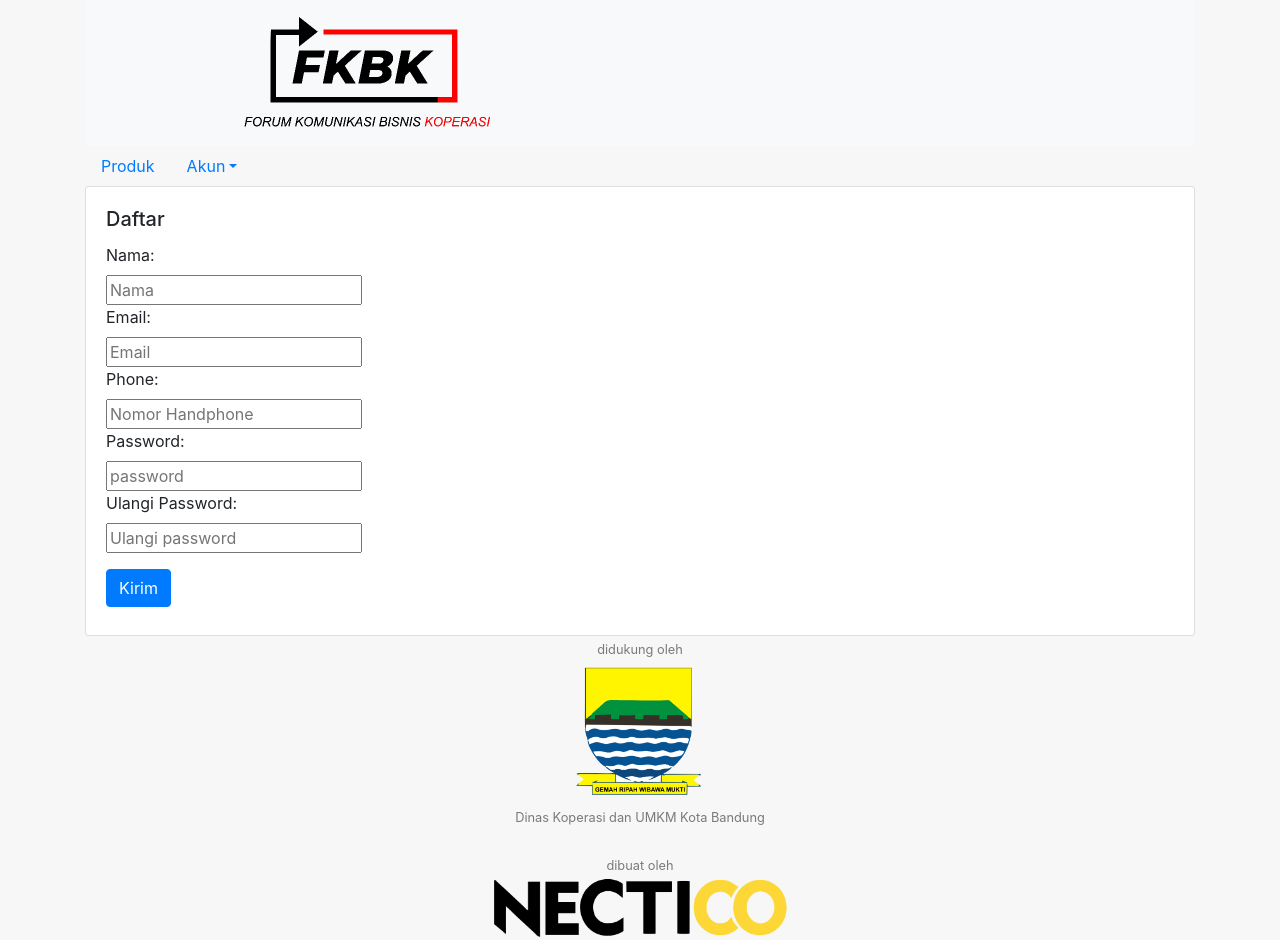
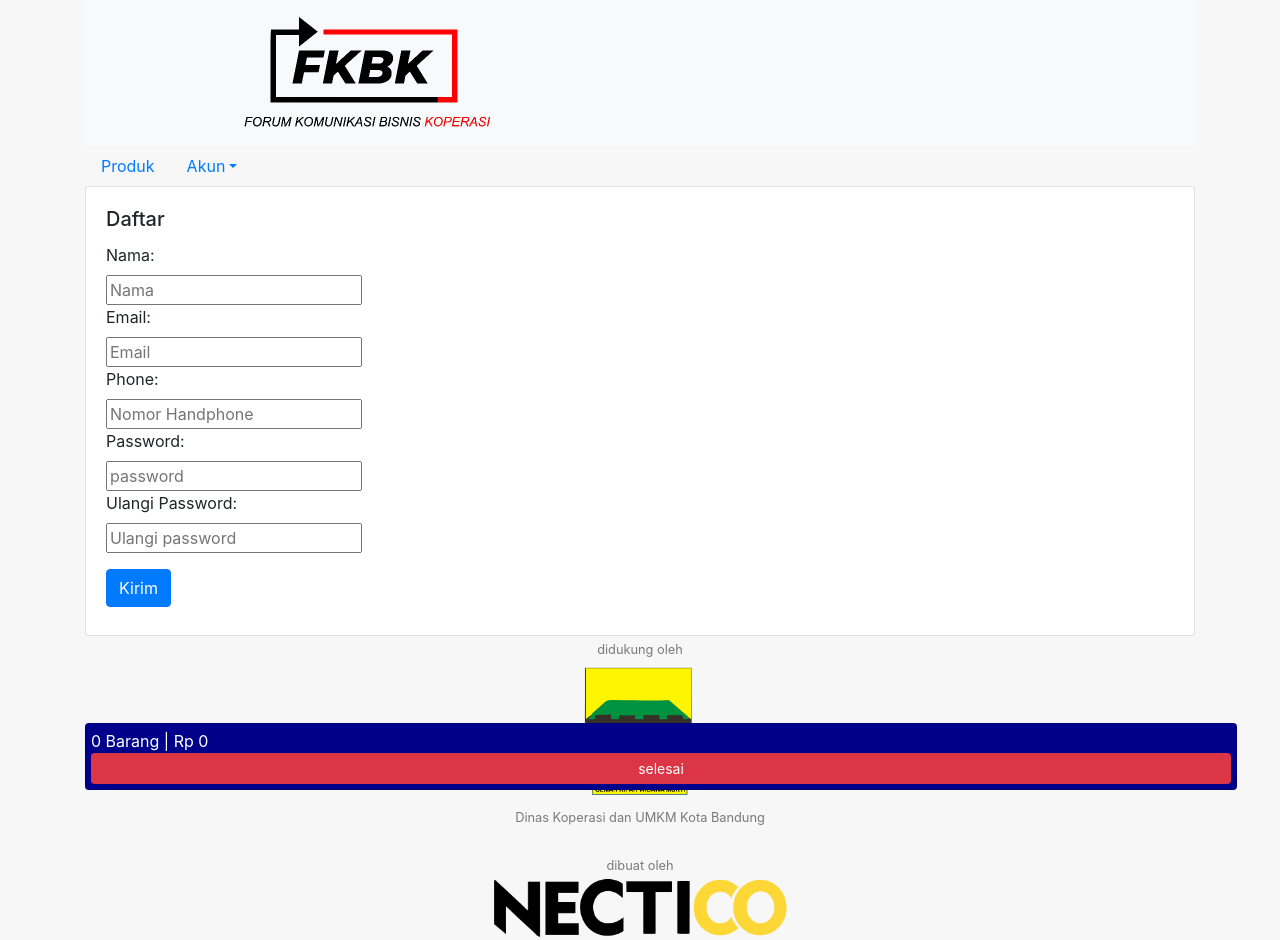
Before and after one commit to rusydeveloper/learning-react, a React (Create React App) app: page /signup in a window 1280 px wide. Built offline with nearby package versions, Linux system fonts and the light colour scheme.

Commit message:
added cart ui

```diff
--- a/src/App.css
+++ b/src/App.css
@@ -4,6 +4,17 @@
 
 .search-section {
   margin: 10px;
+}
+
+.cart-container {
+  padding: 5px;
+  position: fixed !important;
+  bottom: 10px;
+  width: 90%;
+  margin: auto;
+  background-color: darkblue !important;
+  color: white;
+  z-index: 99 !important;
 }
 .text-center {
   text-align: center;
--- a/src/App.js
+++ b/src/App.js
@@ -5,6 +5,7 @@ import Monitoring from "./pages/Monitoring";
 import Login from "./pages/Login";
 import Header from "./components/Header";
 import Footer from "./components/Footer";
+import Cart from "./components/Cart";
 import { Route, Switch } from "react-router-dom";
 import "bootstrap/dist/css/bootstrap.min.css";
 import { Container, Row, Col } from "react-bootstrap";
@@ -25,6 +26,7 @@ function App() {
         </Col>
       </Row>
       <Footer></Footer>
+      <Cart></Cart>
     </Container>
   );
 }
--- /dev/null
+++ b/src/components/Cart.js
@@ -0,0 +1,17 @@
+import React from "react";
+import { Card, Button } from "react-bootstrap";
+function Cart() {
+  return (
+    <div>
+      <Card className="cart-container">
+        {" "}
+        0 Barang | Rp 0
+        <Button size="sm" block variant="danger">
+          selesai
+        </Button>
+      </Card>
+    </div>
+  );
+}
+
+export default Cart;
```
